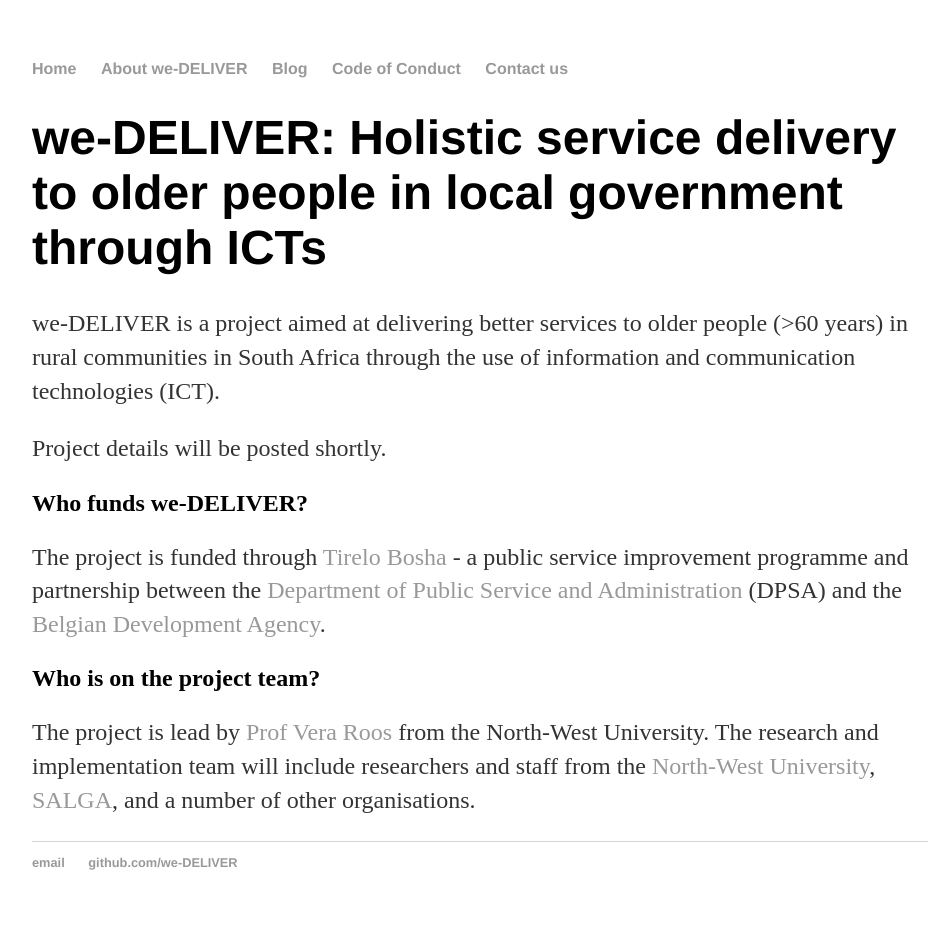
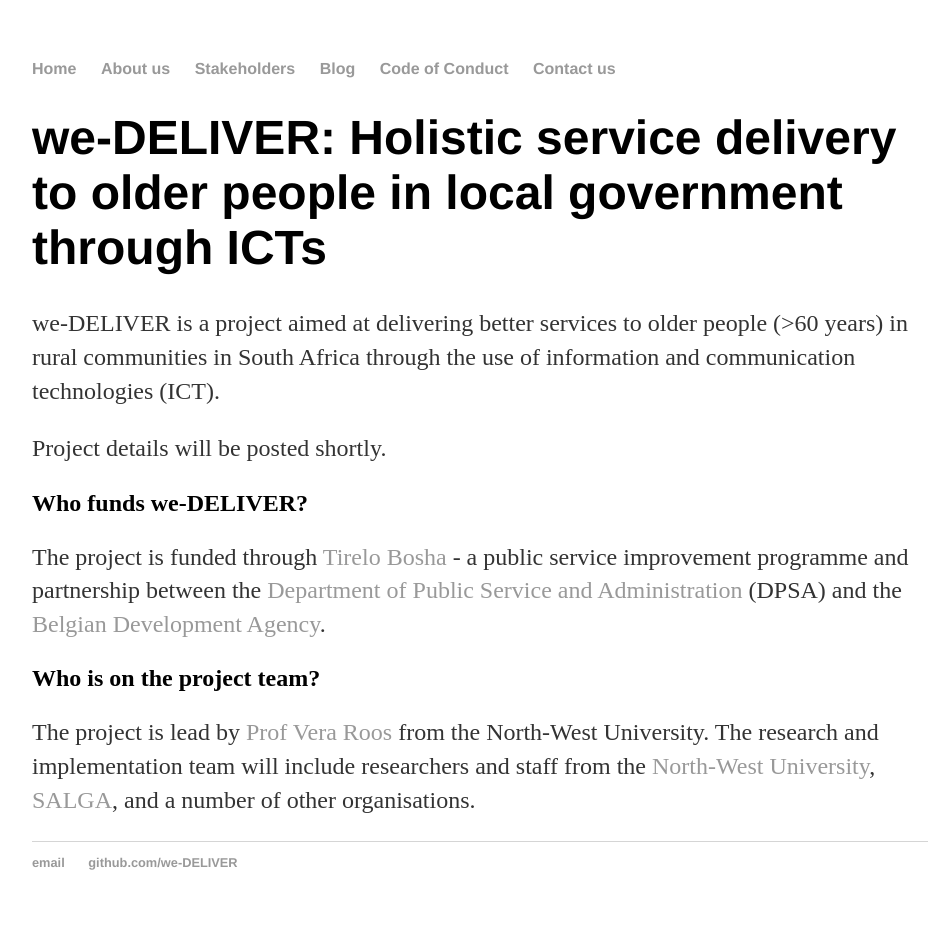
Before and after one commit to zjsteyn/we-DELIVER.github.io, a Jekyll site: the page built from index.html, in a window 1280 px wide. Shown: the whole page, without its empty margins (160-1100 px from the left). Built offline with Jekyll 4.4.1, drawn with Linux system fonts in a browser that asks for light colours.

Commit message:
Added stakeholders tab

```diff
--- a/_layouts/default.html
+++ b/_layouts/default.html
@@ -9,7 +9,8 @@
 			<nav>
 	    		<ul>
 	        		<li><a href="/">Home</a></li>
-		        	<li><a href="/about">About we-DELIVER</a></li>
+		        	<li><a href="/about">About us</a></li>
+				<li><a href="/stakeholders">Stakeholders</a></li>
 	        	   	<li><a href="/blog">Blog</a></li>
 				<li><a href="/conduct">Code of Conduct</a></li>
 	        	   	<li><a href="/contact">Contact us</a></li>
```
